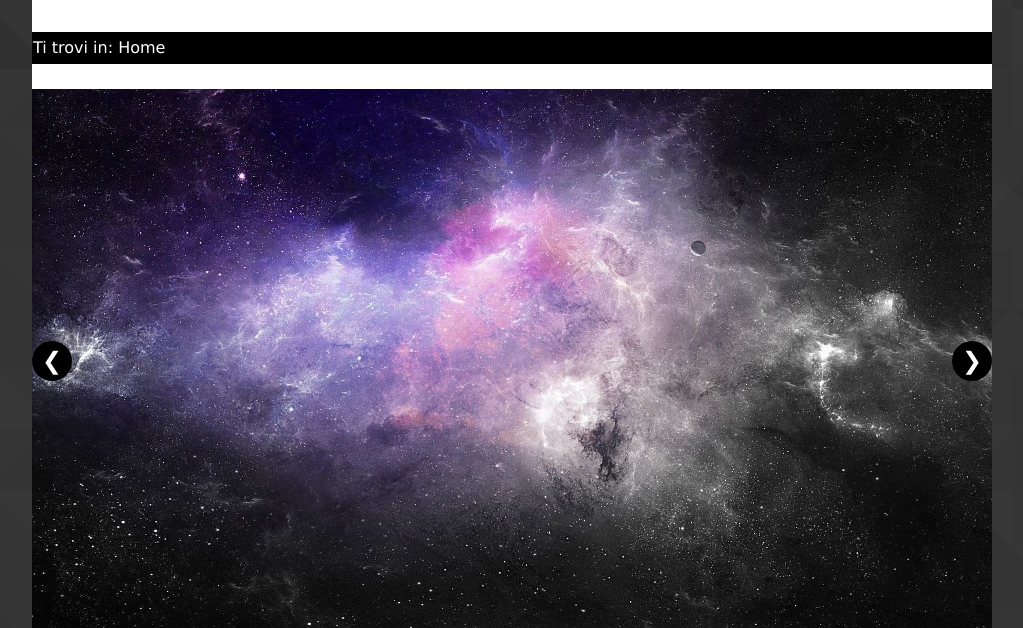
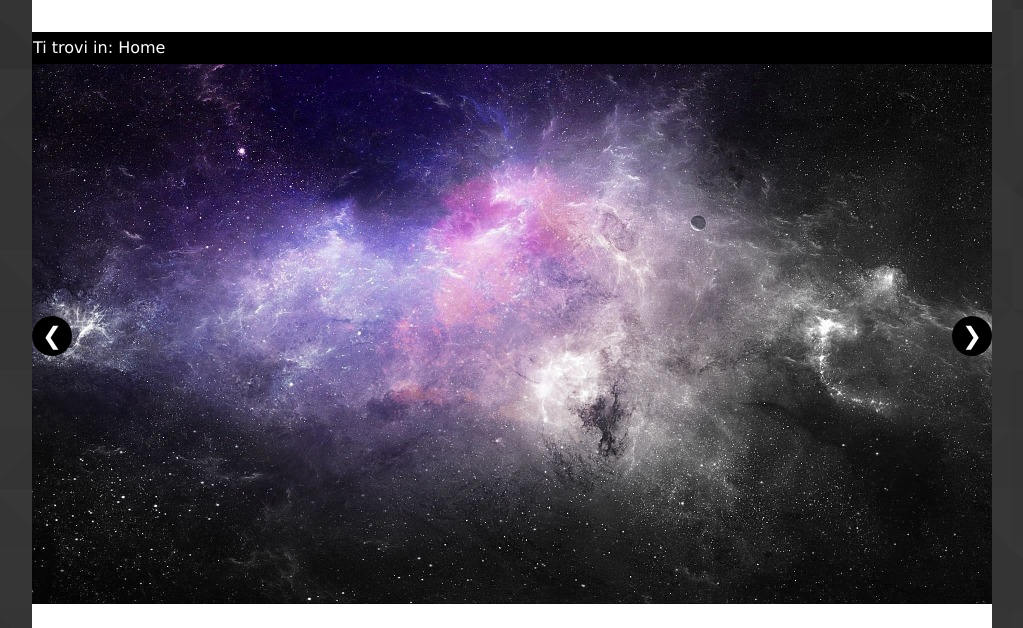
Before and after one commit to RickySag93/Prog_TECWEB, a PHP site: page /index.html in a window 1280 px wide. Shown: the part 231-859 px from the top of the page, without its empty margins (128-1151 px from the left). Run offline with PHP 8.4, Linux system fonts and the light colour scheme.

Commit message:
Update desktop_style.css

```diff
--- a/astro/style/desktop_style.css
+++ b/astro/style/desktop_style.css
@@ -127,7 +127,7 @@ body {
   margin-left: auto;
   margin-right: auto;
   height: 30px;
-  margin-bottom: 25px;
+
 }
 
 #slideshow {
```
